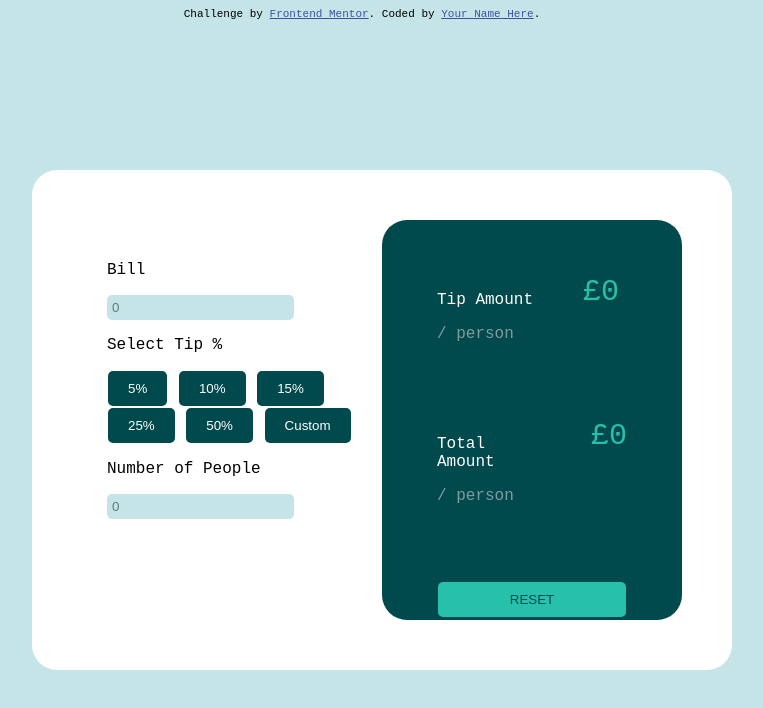
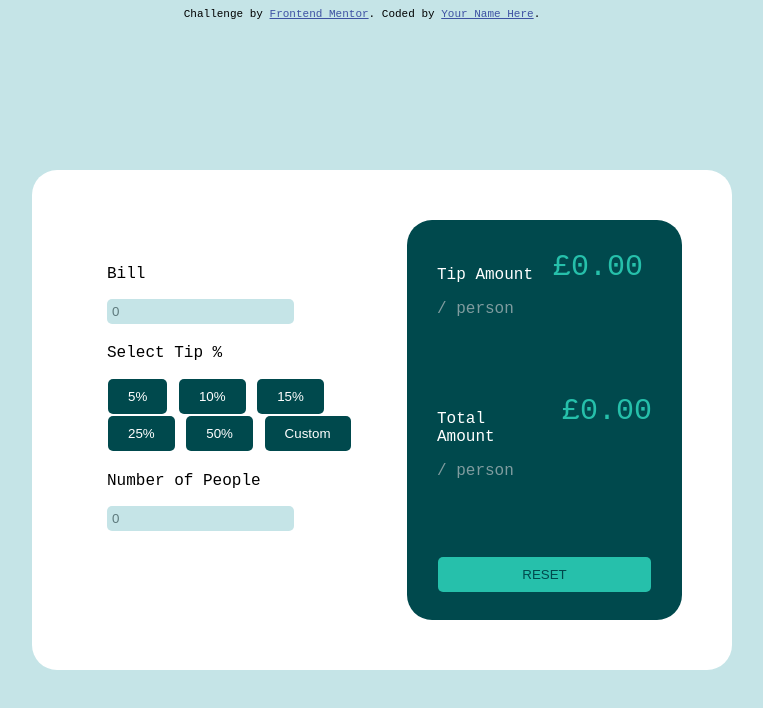
Before and after one commit to anioji94/tip_calculator_frontendmentor, a plain HTML site: page index.html in a window 1280 px wide. Shown: the whole page, without its empty margins (278-1041 px from the left). Drawn offline with Linux system fonts and the light colour scheme.

Commit message:
correcting div size

```diff
--- a/app.js
+++ b/app.js
@@ -12,8 +12,8 @@ document.addEventListener('DOMContentLoaded', (event) => {
  // Default Values
  bill.value = 0.00
  numOfPeople.value = 0
- tipPerPerson.innerText = 0.00
- tipTotal.innerText = 0.00
+ tipPerPerson.innerText = '0.00'
+ tipTotal.innerText = '0.00'
 
 
  // Functions
@@ -35,8 +35,8 @@ document.addEventListener('DOMContentLoaded', (event) => {
  reset.onclick = () => {
     bill.value = 0.00
     numOfPeople.value = 0
-    tipPerPerson.innerText = 0.00
-    tipTotal.innerText = 0.00
+    tipPerPerson.innerText = '0.00'
+    tipTotal.innerText = '0.00'
  }
 
 })
--- a/style.css
+++ b/style.css
@@ -26,9 +26,6 @@ body {
     background-color: var(--lightGrayishCyan);
     font-family: 'Space Mono', monospace;
     font-weight: 700px;
-    /* display: grid;
-    place-items: center; */
-    /* justify-content: center; */
 }
 
 .container {
@@ -43,7 +40,6 @@ body {
     border-radius: 25px;
 
     height: 50%;
-    /* width: 50%; */
     min-height: 400px;
     min-width: 600px;
 
@@ -56,23 +52,32 @@ body {
     padding: 25px;
 }
 
+.input div {
+    margin-top: 20px;
+}
+
 .output {
     background-color: var(--veryDarkCyan);
     color: var(--white);
     width: 50%;
-    padding: 25px;
+    padding: 0px;
     border-radius: 25px;
 }
 
-.tip, .reset {
-    padding: 30px;
+.tip {
+    padding: 30px 30px 30px 30px;
+    display: flex;
+}
+
+.reset {
+    padding: 30px 30px 30px 30px;
     display: flex;
 }
 
 .value {
     color: var(--strongCyan);
     font-size: 30px;
-    padding-left: 50px;
+    padding-left: 20px;
 }
 
 button {
```
